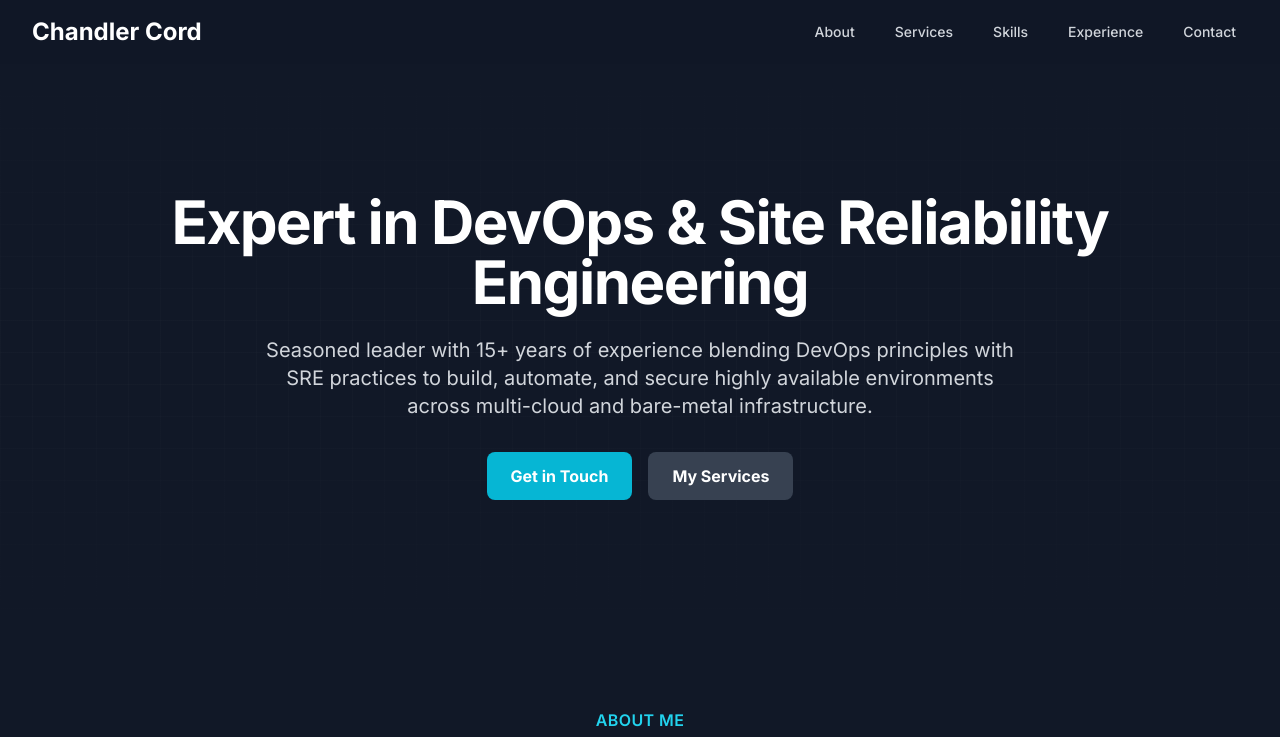
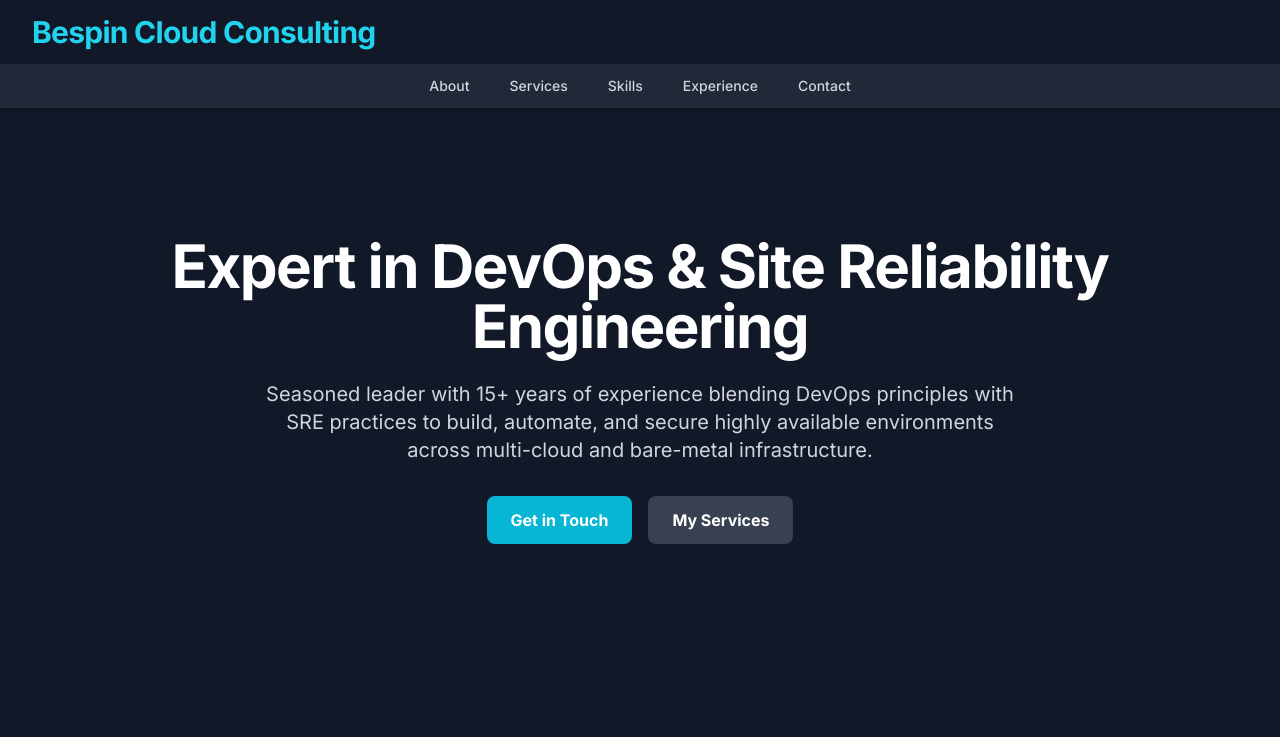
Before and after one commit to chandlercord/bespincloud.github.io, a plain HTML site: page docs/index1.html in a window 1280 px wide. Shown: the top 737 px of the page. Drawn offline with nearby package versions, Linux system fonts and the light colour scheme.

Commit message:
Update index1.html

```diff
--- a/docs/index1.html
+++ b/docs/index1.html
@@ -21,26 +21,20 @@
 </head>
 <body class="bg-gray-900 text-gray-200 antialiased">
 
-    <!-- Header & Navigation -->
-    <header class="bg-gray-900/80 backdrop-blur-sm sticky top-0 z-50">
+    <!-- UPDATED: Header and Nav wrapper -->
+    <div class="sticky top-0 z-50">
+        <!-- Header -->
+        <header class="bg-gray-900">
             <div class="container mx-auto px-4 sm:px-6 lg:px-8">
                 <div class="flex items-center justify-between h-16">
                     <div class="flex-shrink-0">
-                    <a href="#" class="text-2xl font-bold text-white">Chandler Cord</a>
+                        <!-- UPDATED: Header text, font, and color -->
+                        <a href="#" class="text-3xl font-bold text-cyan-400 tracking-tight">Bespin Cloud Consulting</a>
                     </div>
-                <nav class="hidden md:block">
-                    <div class="ml-10 flex items-baseline space-x-4">
-                        <a href="#about" class="text-gray-300 hover:bg-gray-700 hover:text-white px-3 py-2 rounded-md text-sm font-medium">About</a>
-                        <a href="#services" class="text-gray-300 hover:bg-gray-700 hover:text-white px-3 py-2 rounded-md text-sm font-medium">Services</a>
-                        <a href="#skills" class="text-gray-300 hover:bg-gray-700 hover:text-white px-3 py-2 rounded-md text-sm font-medium">Skills</a>
-                        <a href="#experience" class="text-gray-300 hover:bg-gray-700 hover:text-white px-3 py-2 rounded-md text-sm font-medium">Experience</a>
-                        <a href="#contact" class="text-gray-300 hover:bg-gray-700 hover:text-white px-3 py-2 rounded-md text-sm font-medium">Contact</a>
-                    </div>
-                </nav>
                     <div class="md:hidden">
+                        <!-- Mobile Menu Button -->
                         <button id="mobile-menu-button" class="inline-flex items-center justify-center p-2 rounded-md text-gray-400 hover:text-white hover:bg-gray-700 focus:outline-none focus:ring-2 focus:ring-inset focus:ring-white">
                             <span class="sr-only">Open main menu</span>
-                        <!-- FIX: Added classes to SVGs for more reliable selection -->
                             <svg class="block h-6 w-6 menu-icon-open" xmlns="http://www.w3.org/2000/svg" fill="none" viewBox="0 0 24 24" stroke="currentColor" aria-hidden="true">
                                 <path stroke-linecap="round" stroke-linejoin="round" stroke-width="2" d="M4 6h16M4 12h16M4 18h16" />
                             </svg>
@@ -49,6 +43,20 @@
                             </svg>
                         </button>
                     </div>
+                </div>
+            </div>
+        </header>
+
+        <!-- MOVED: Navigation Bar -->
+        <nav class="bg-gray-800 shadow-md">
+            <!-- Desktop Menu -->
+            <div class="hidden md:block container mx-auto px-4 sm:px-6 lg:px-8">
+                <div class="flex justify-center items-center space-x-2">
+                    <a href="#about" class="text-gray-300 hover:bg-gray-700 hover:text-white px-4 py-3 rounded-md text-sm font-medium transition-colors duration-200">About</a>
+                    <a href="#services" class="text-gray-300 hover:bg-gray-700 hover:text-white px-4 py-3 rounded-md text-sm font-medium transition-colors duration-200">Services</a>
+                    <a href="#skills" class="text-gray-300 hover:bg-gray-700 hover:text-white px-4 py-3 rounded-md text-sm font-medium transition-colors duration-200">Skills</a>
+                    <a href="#experience" class="text-gray-300 hover:bg-gray-700 hover:text-white px-4 py-3 rounded-md text-sm font-medium transition-colors duration-200">Experience</a>
+                    <a href="#contact" class="text-gray-300 hover:bg-gray-700 hover:text-white px-4 py-3 rounded-md text-sm font-medium transition-colors duration-200">Contact</a>
                 </div>
             </div>
             <!-- Mobile menu, show/hide based on menu state. -->
@@ -61,7 +69,8 @@
                     <a href="#contact" class="text-gray-300 hover:bg-gray-700 hover:text-white block px-3 py-2 rounded-md text-base font-medium">Contact</a>
                 </div>
             </div>
-    </header>
+        </nav>
+    </div>
 
     <main>
         <!-- Hero Section -->
```
Lines whose indentation alone changed are shown as unchanged.
